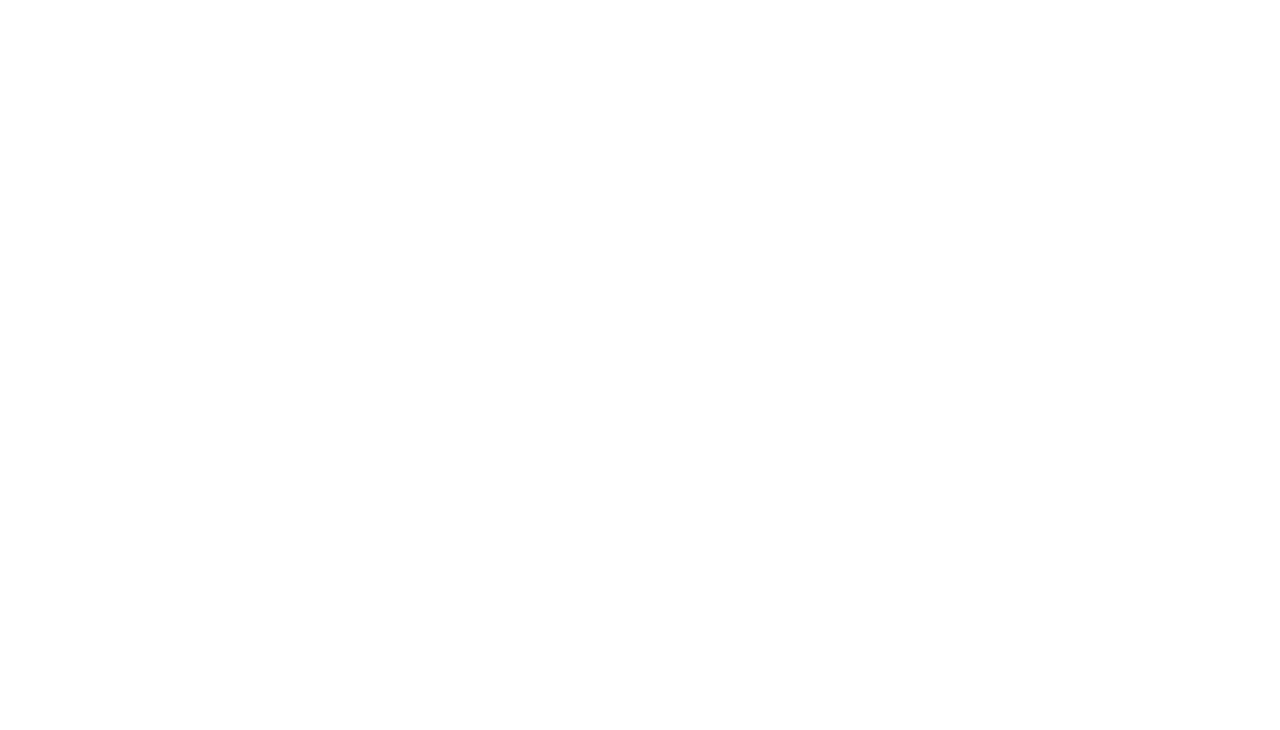
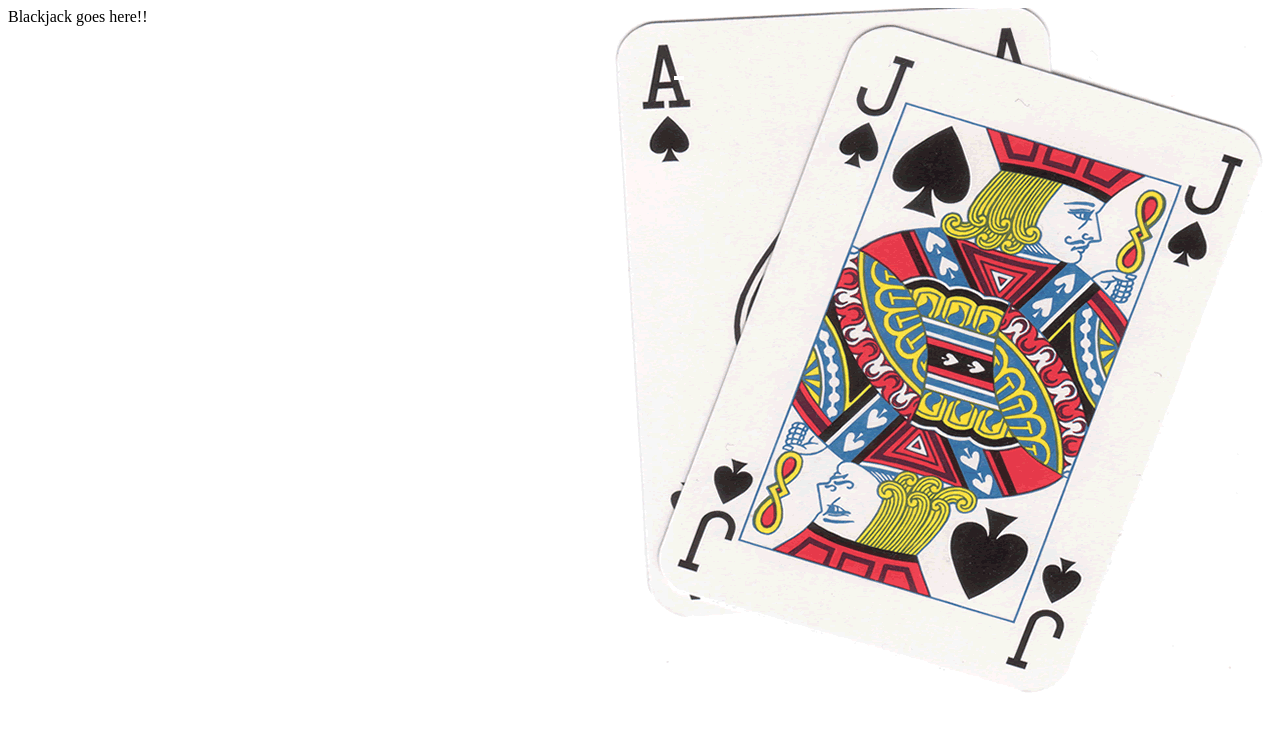
Before and after one commit to lemasterkd/Javascript-BlackJack, a plain HTML site: page source/index.html in a window 1280 px wide. Drawn offline with Linux system fonts and the light colour scheme.

Commit message:
Updated placeholder html.
Created an assets folder -- for usage with images and such.

```diff
--- a/source/index.html
+++ b/source/index.html
@@ -5,6 +5,8 @@
 	</head>
 
 	<body>
-	</body
+		Blackjack goes here!!
+		<img src="assets/blackjack.gif" style="float:right" />
+	</body>
 
 </html>
```
Also changed, not shown: source/assets/blackjack.gif (added).
